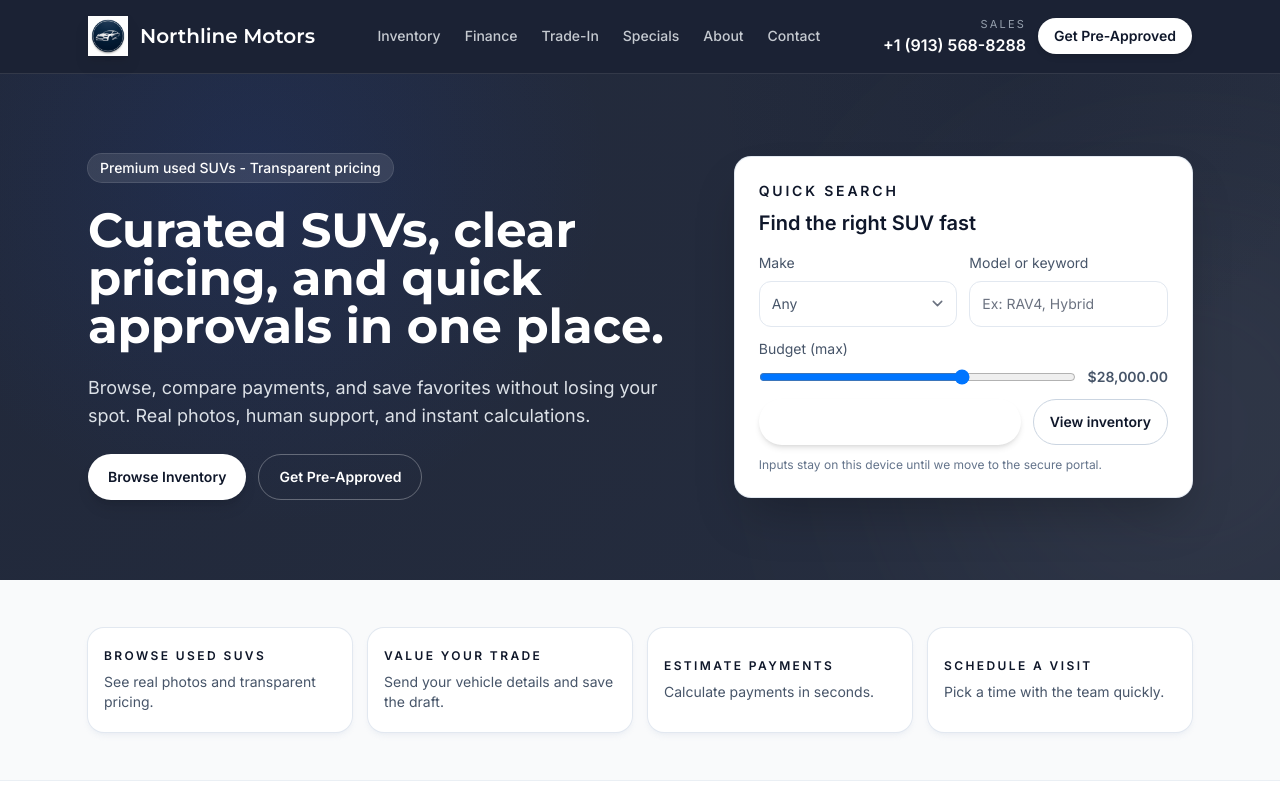
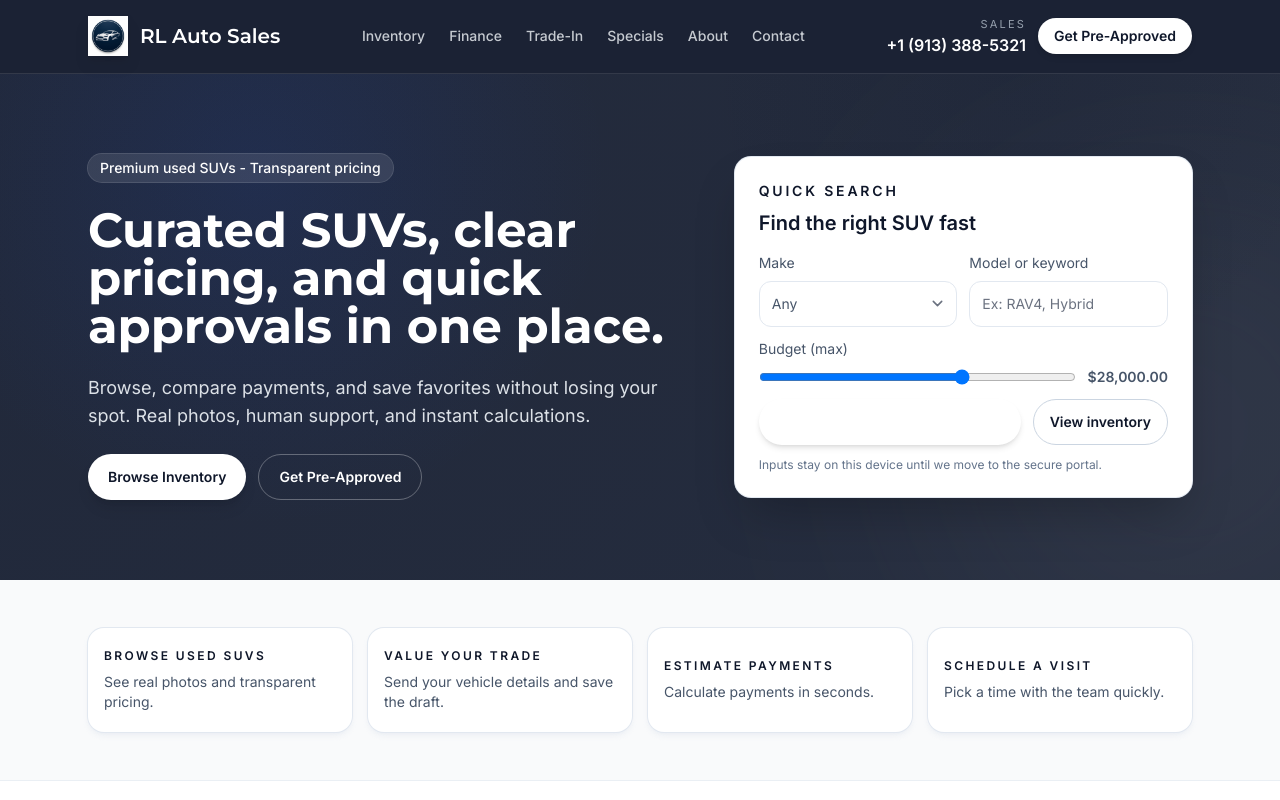
Before and after one commit to duartenews/rlautosales, a React (Vite) app: page / in a window 1280 px wide. Shown: the top 800 px of the page. Built offline with nearby package versions, Linux system fonts and the light colour scheme.

Commit message:
chore: rebrand to RL Auto Sales and update contact info

```diff
--- a/index.html
+++ b/index.html
@@ -4,7 +4,7 @@
     <meta charset="UTF-8" />
     <link rel="icon" type="image/png" href="/logo.png" />
     <meta name="viewport" content="width=device-width, initial-scale=1.0" />
-    <title>Northline Motors</title>
+    <title>RL Auto Sales</title>
   </head>
   <body>
     <div id="root"></div>
--- a/package.json
+++ b/package.json
@@ -1,5 +1,5 @@
 {
-  "name": "northline-motors",
+  "name": "rlautosales",
   "private": true,
   "version": "0.0.0",
   "type": "module",
--- a/src/App.jsx
+++ b/src/App.jsx
@@ -14,7 +14,7 @@ import {
   saveTradeInDraft,
 } from './utils/storage'
 
-const phoneNumber = '+1 (913) 568-8288'
+const phoneNumber = '+1 (913) 388-5321'
 
 const formatPrice = (value) =>
   new Intl.NumberFormat('en-US', { style: 'currency', currency: 'USD' }).format(
@@ -68,10 +68,10 @@ function Header({ onNav }) {
         <div className="flex items-center gap-3">
           <img
             src="/logo.png"
-            alt="Northline Motors"
+            alt="RL Auto Sales"
             className="h-10 w-auto drop-shadow-lg"
           />
-          <p className="text-white font-heading text-xl">Northline Motors</p>
+          <p className="text-white font-heading text-xl">RL Auto Sales</p>
         </div>
         <nav className="hidden items-center gap-6 text-sm font-medium text-slate-100/80 lg:flex">
           {links.map((link) => (
@@ -715,7 +715,7 @@ function WhyBuy() {
     <section className="section-light border-y border-slate-200/60" id="whyus">
       <div className="mx-auto max-w-6xl px-4 py-16 sm:px-6">
         <SectionHeader
-          eyebrow="Why Northline"
+          eyebrow="Why RL Auto Sales"
           title="Trust at every step"
           subtitle="Human support, transparency, and quick decisions."
           align="left"
@@ -740,7 +740,7 @@ function About() {
       <div className="mx-auto max-w-6xl px-4 py-16 sm:px-6">
         <SectionHeader
           eyebrow="About"
-          title="We are Northline Motors"
+          title="We are RL Auto Sales"
           subtitle="Kansas City team focused on quality used SUVs, fair pricing, and advisory support."
           align="left"
           tone="dark"
@@ -777,7 +777,7 @@ function Contact({ lead, onChange, onSave, saved }) {
       <div className="mx-auto max-w-6xl px-4 py-16 sm:px-6">
         <SectionHeader
           eyebrow="Contact"
-          title="Reach the Northline team"
+          title="Reach the RL Auto Sales team"
           subtitle="Form drafts save locally until we move to the secure portal."
           align="left"
           tone="dark"
@@ -838,7 +838,7 @@ function Contact({ lead, onChange, onSave, saved }) {
           <div className="space-y-4">
             <div className="rounded-2xl bg-white p-5 shadow-md shadow-slate-200/70 ring-1 ring-slate-200">
               <p className="text-xs font-semibold uppercase tracking-[0.2em] text-blue-700">Visit</p>
-              <p className="mt-2 font-semibold text-navy">1234 Northline Pkwy, Kansas City, MO 64106</p>
+              <p className="mt-2 font-semibold text-navy">813 N Kansas Ave, Kansas City, MO 64120</p>
               <p className="text-slate-500 text-sm">(Editable placeholder)</p>
               <div className="mt-3 h-40 rounded-xl bg-gradient-to-br from-blue-100 to-slate-100 border border-slate-200 flex items-center justify-center text-slate-500 text-sm">
                 Map placeholder
@@ -869,7 +869,7 @@ function Footer() {
       <div className="mx-auto max-w-6xl px-4 py-12 sm:px-6">
         <div className="grid gap-8 md:grid-cols-4">
           <div>
-            <p className="text-xl font-heading font-semibold">Northline Motors</p>
+            <p className="text-xl font-heading font-semibold">RL Auto Sales</p>
             <p className="mt-3 text-slate-200/80">
               Modern used vehicle center focused on clarity and trust.
             </p>
@@ -903,7 +903,7 @@ function Footer() {
           </div>
         </div>
         <div className="mt-8 border-t border-white/10 pt-4 text-sm text-slate-300/80">
-          (c) {new Date().getFullYear()} Northline Motors. All rights reserved.
+          (c) {new Date().getFullYear()} RL Auto Sales. All rights reserved.
         </div>
       </div>
     </footer>
```
Also changed, not shown: 2 other files (tests, documents, lock files or other folders).
